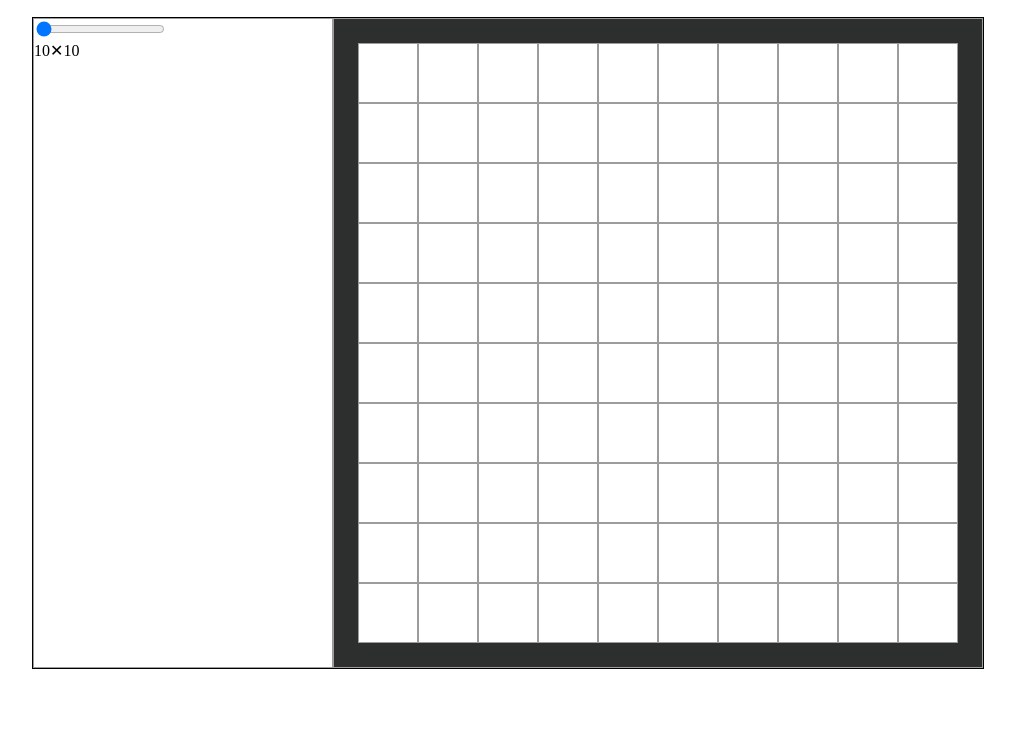
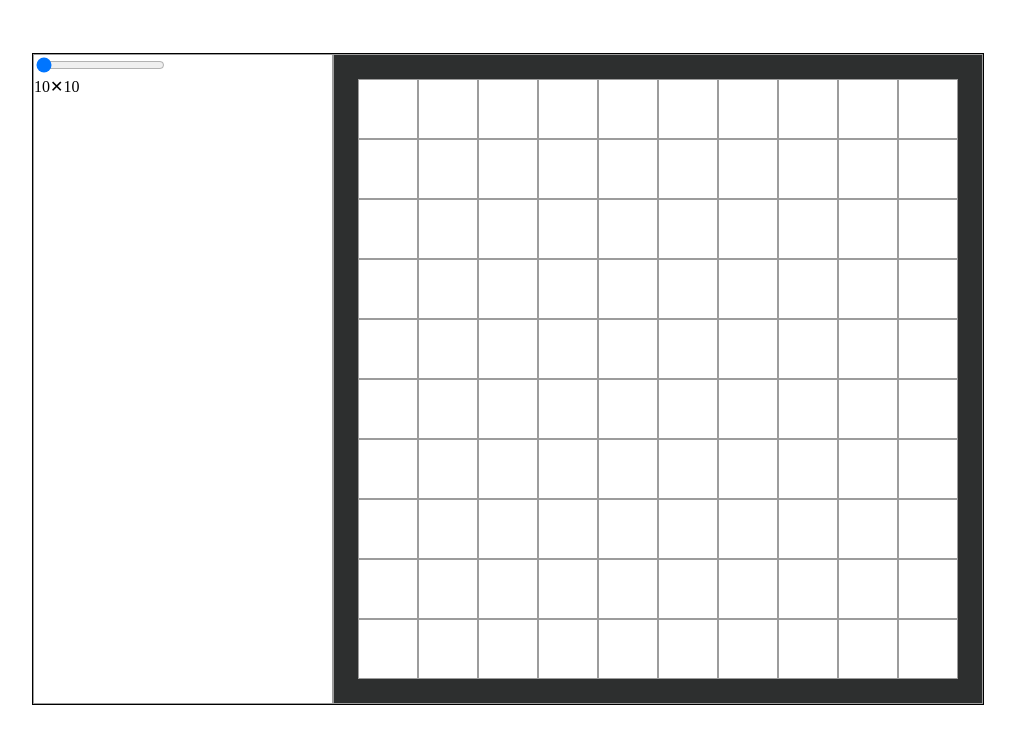
Before and after one commit to Shashankspbh/Etch-a-Sketch, a website: page index.html in a window 1280 px wide. Shown: the part 60-800 px from the top of the page, without its empty margins (132-1147 px from the left). Drawn offline with nearby package versions, Linux system fonts and the light colour scheme.

Commit message:
Trigger rebuild

```diff
--- a/script.js
+++ b/script.js
@@ -17,7 +17,6 @@ const createGrid = function (squares, squareNum, squareSide) {
     //   squares[i].style.height = "auto";
     squares[i].style.width = `${squareSide}px`;
     squares[i].style.height = `${squareSide}px`;
-
     squares[i].style.border = "1px solid rgb(156, 156, 156)";
     squares[i].addEventListener("mouseover", changeBoxColor);
   }
--- a/style.css
+++ b/style.css
@@ -7,7 +7,7 @@ body {
   margin: 0;
   display: flex;
   flex-direction: column;
-  align-items: center;
+  /* align-items: center; */
   /* padding: 5px; */
 }
 .header {
@@ -18,8 +18,9 @@ body {
 
 .sketch-container {
   display: flex;
-  /* margin-top: auto; */
+  margin: auto;
   border: 1px solid black;
+  /* justify-content: space-around; */
   /* gap: 10px; */
 }
 
```
